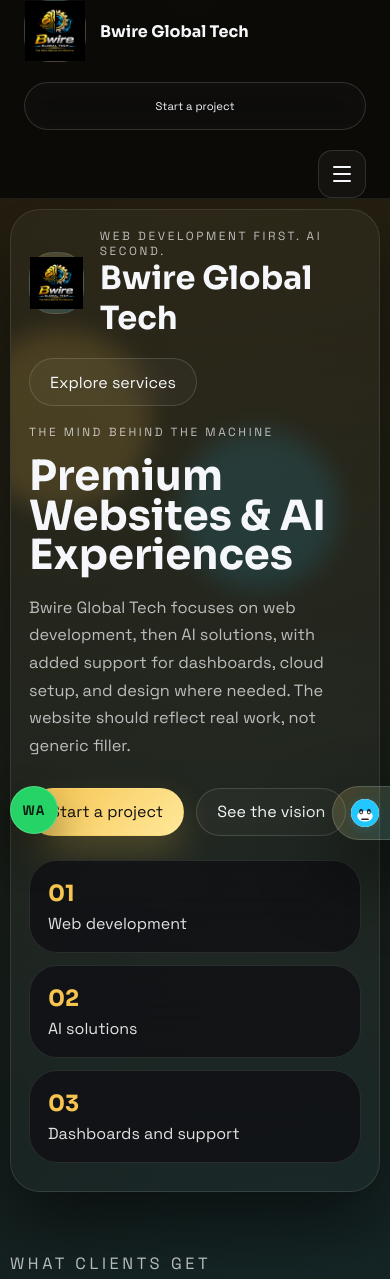
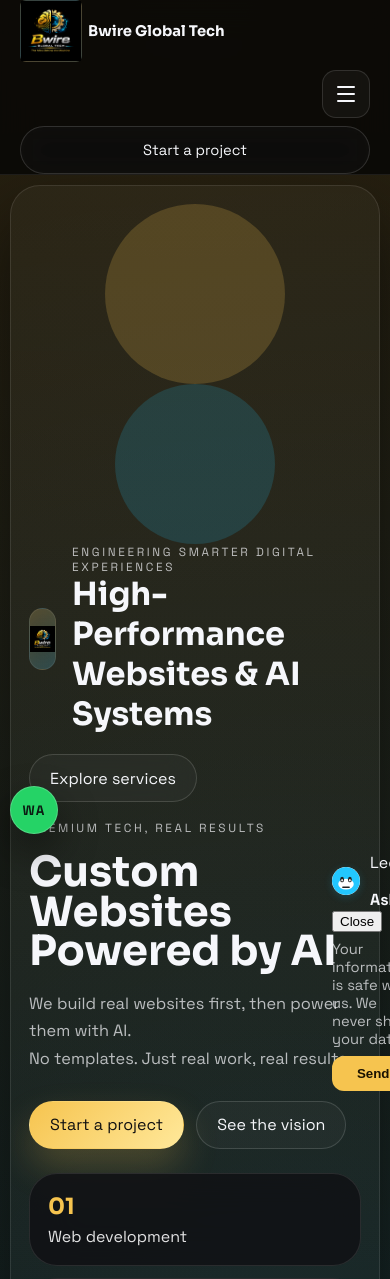
Before and after one commit to Crypt-Analyst/BGT, a Django app: page / in a window 390 px wide. Shown: the top 1279 px of the page. Run offline with Django 5.2, Linux system fonts and the light colour scheme; data comes from the database, SQL or seed files in the repository; data that the repository does not hold is empty; parts of the project's set-up code (start-up, migrations or seed data) failed here and were passed over; some libraries are stand-ins or nearby versions.

Commit message:
Header and hero improvements: clarity, punch, mobile/desktop sizing, CTA and burger alignment

```diff
--- a/static/css/styles.css
+++ b/static/css/styles.css
@@ -470,6 +470,19 @@
   padding: 24px;
   background: linear-gradient(180deg, rgba(255, 255, 255, 0.03), rgba(255, 255, 255, 0.015));
   box-shadow: var(--shadow);
+  min-height: 90vh;
+  display: flex;
+  flex-direction: column;
+  justify-content: center;
+  align-items: center;
+}
+@media (max-width: 640px) {
+  .hero, .hero--home {
+    min-height: 78vh;
+    padding-top: 12px;
+    padding-bottom: 12px;
+  }
+}
 }
 
 .hero__glow {
@@ -632,41 +645,43 @@
   cursor: pointer;
 }
 
-.chat-widget__panel {
-  width: min(360px, calc(100vw - 48px));
-  border-radius: 22px;
-  border: 1px solid rgba(255, 255, 255, 0.12);
-  background: rgba(10, 10, 14, 0.95);
-  box-shadow: var(--shadow);
-  padding: 16px;
-  display: none;
-  backdrop-filter: blur(18px);
-}
-
-.chat-widget__panel.is-open {
-  display: grid;
-  gap: 14px;
-}
-
-.chat-widget__header {
-  display: flex;
-  align-items: center;
-  justify-content: space-between;
-  gap: 12px;
-}
-
-.chat-widget__eyebrow {
-  margin: 0 0 4px;
-  text-transform: uppercase;
-  letter-spacing: 0.2em;
-  font-size: 0.7rem;
-  color: var(--muted);
-}
-
-.chat-widget__close {
-  border: none;
-  background: rgba(255, 255, 255, 0.08);
-  color: var(--text);
+  .site-header__inner {
+    min-height: 40px;
+    display: flex;
+    align-items: center;
+    justify-content: space-between;
+    padding: 0 4px;
+    gap: 8px;
+  }
+  .site-brand {
+    display: flex;
+    align-items: center;
+    gap: 6px;
+  }
+  .brand-mark--small {
+    width: 44px;
+    height: 22px;
+    border-radius: 6px;
+  }
+  .site-brand strong {
+    font-size: 0.92rem;
+  }
+  .site-brand small {
+    font-size: 0.7rem;
+  }
+  .site-menu-button {
+    margin-left: 0;
+    order: 0;
+    align-self: center;
+  }
+  .site-header__cta {
+    min-height: 36px;
+    padding: 0 10px;
+    font-size: 0.92rem;
+    display: inline-flex;
+    align-items: center;
+    margin-left: auto;
+  }
   border-radius: 999px;
   padding: 6px 12px;
   cursor: pointer;
--- a/templates/base.html
+++ b/templates/base.html
@@ -84,7 +84,7 @@
         </span>
         <span>
           <strong>{{ site_name|default:'Bwire Global Tech' }}</strong>
-          <small>{{ tagline|default:'The Mind Behind the Machine' }}</small>
+          <small>{{ tagline|default:'Where web meets AI precision' }}</small>
         </span>
       </a>
 
--- a/templates/home/index.html
+++ b/templates/home/index.html
@@ -13,8 +13,8 @@
           <img class="brand-mark__image" src="{% static 'images/logo.png' %}" alt="">
         </div>
         <div>
-          <p class="eyebrow">Web development first. AI second.</p>
-          <h1>{{ site_name }}</h1>
+          <p class="eyebrow">Engineering smarter digital experiences</p>
+          <h1>High-Performance Websites & AI Systems</h1>
         </div>
       </div>
       <a class="button button--ghost" href="#services">Explore services</a>
@@ -22,10 +22,11 @@
 
     <div class="hero__content">
       <div class="hero__copy reveal">
-        <p class="badge">{{ home_hero.badge|default:tagline }}</p>
-        <h2>{{ home_hero.title|default:"We build websites first, then AI solutions that support the business." }}</h2>
+        <p class="badge">Premium Tech, Real Results</p>
+        <h2>Custom Websites Powered by AI</h2>
         <p class="lede">
-          {{ home_hero.lede|default:"Bwire Global Tech focuses on web development, then AI solutions, with added support for dashboards, cloud setup, and design where needed. The website should reflect real work, not generic filler." }}
+          We build real websites first, then power them with AI.<br>
+          No templates. Just real work, real results.
         </p>
         <div class="hero__actions">
           <a class="button button--primary" href="{% url 'contact' %}">
```
